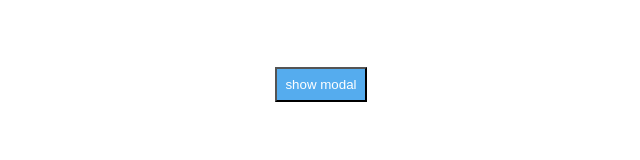
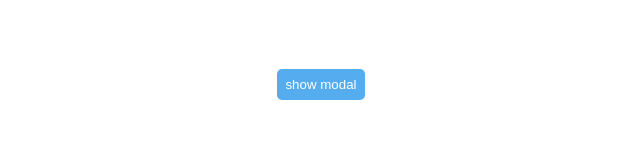
Before and after one commit to MiladNz/Modal-Project, a plain HTML site: page index.html in a window 1280 px wide. Shown: the whole page, without its empty margins (206-846 px from the left). Drawn offline with Linux system fonts and the light colour scheme.

Commit message:
adding some style

```diff
--- a/style.css
+++ b/style.css
@@ -22,6 +22,7 @@
     z-index: 10;
 }
 
+
 body {
     width: 100vw;
     height: 100%;
@@ -35,14 +36,12 @@ h4 , .confirm-modal , .close-modal {
     margin-left: 1rem;
 }
 
-.show-modal {
-
-}
-
 .btn {
     background-color: #55ACEE;
     color: #FFFFFF;
     padding: 0.5rem;
+    border-radius: 5px;
+    border: #CCD6DD;
 }
 
 .modaltext {
```
